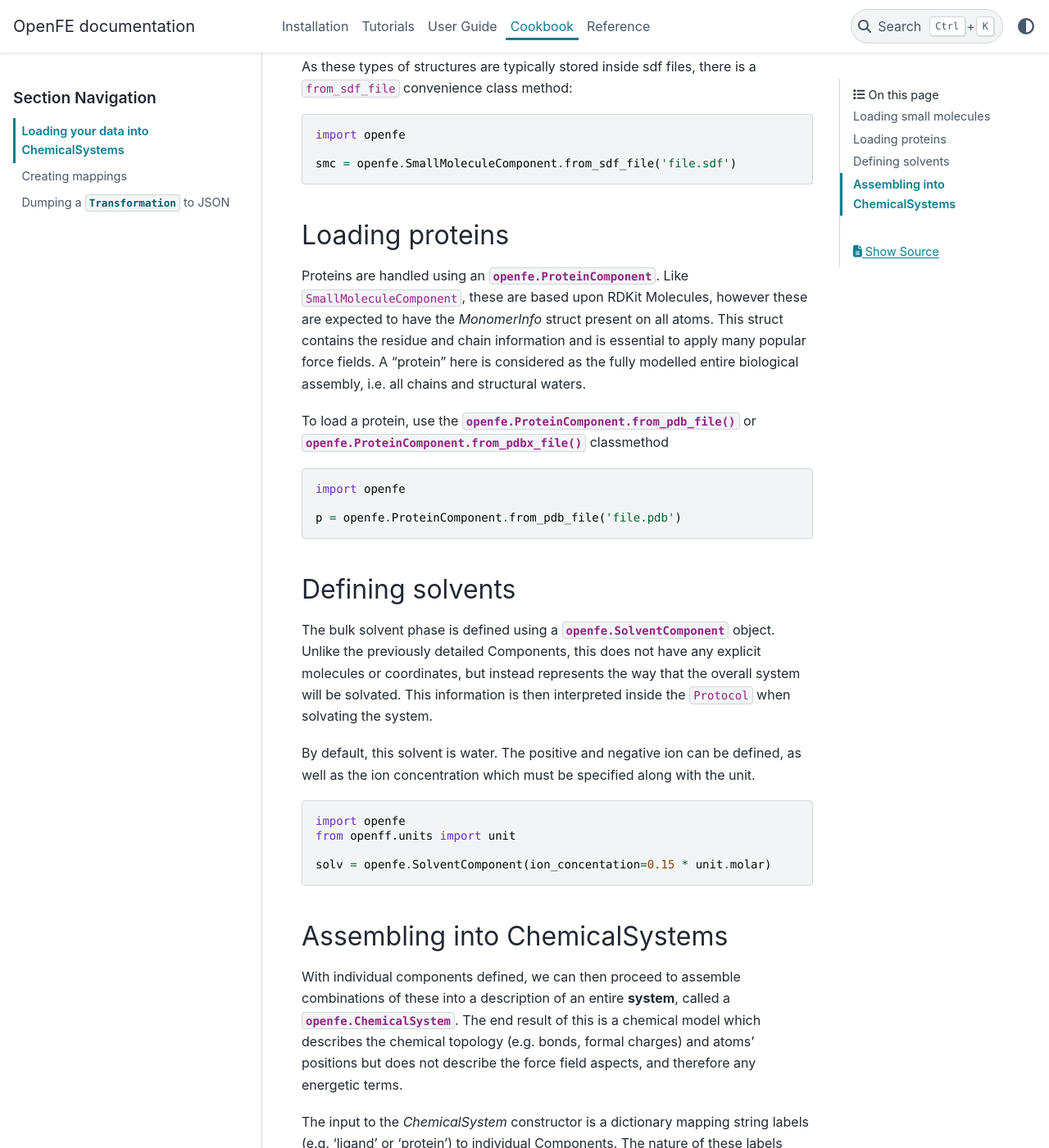
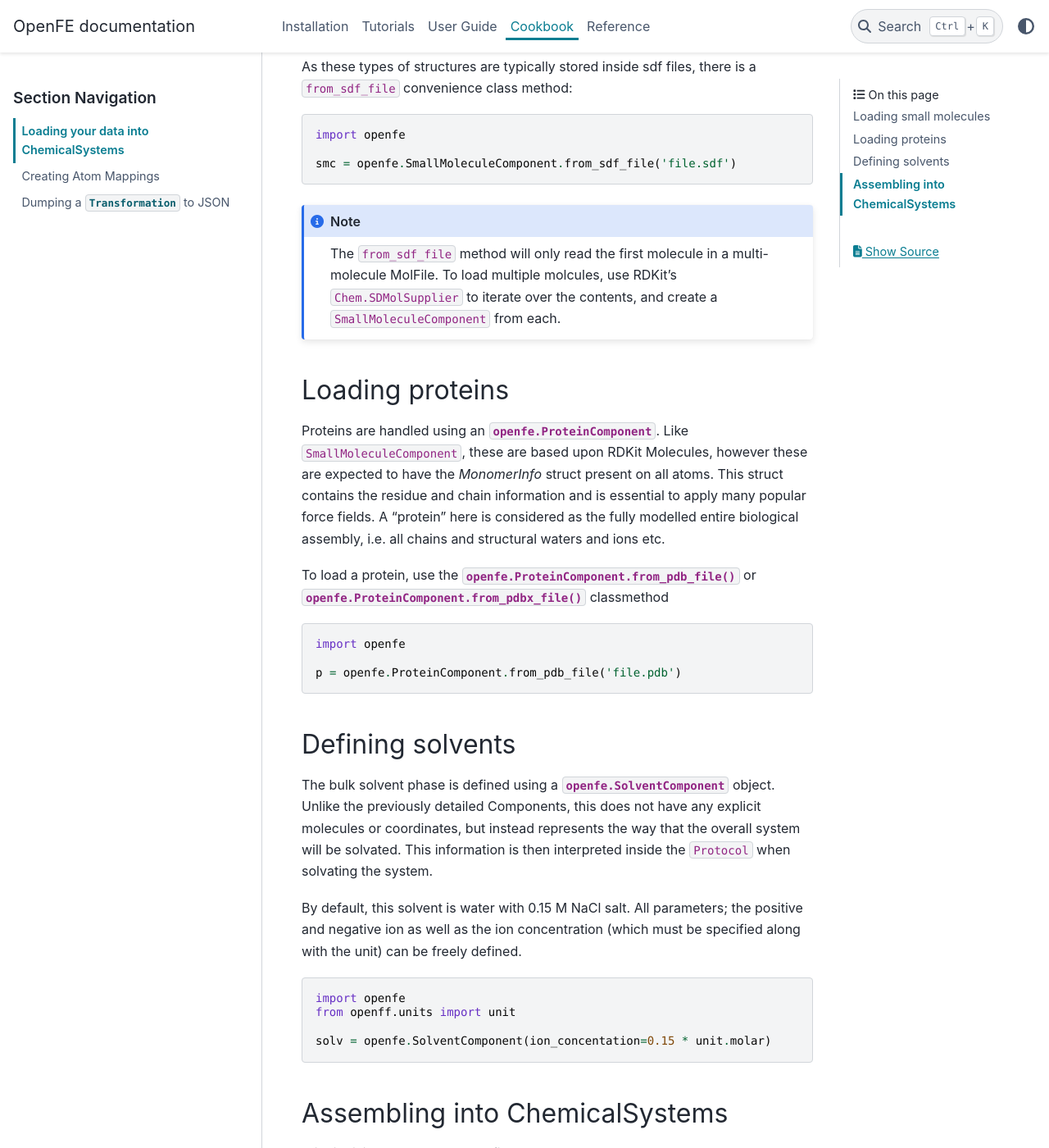
Before and after one commit to OpenFreeEnergy/openfe, a Sphinx documentation site: the page built from docs/cookbook/loading_molecules.rst, in a window 1280 px wide and 1400 px high, scrolled down 1285 px. Shown: the whole window at 82% size. Built offline with Sphinx 7.4.7 and the PyData theme 0.15.4, drawn with Linux system fonts in a browser that asks for light colours; some of the changed text lies outside the part shown.

Commit message:
doc updates following review

```diff
--- a/docs/cookbook/index.rst
+++ b/docs/cookbook/index.rst
@@ -6,5 +6,5 @@ This will include various how-to guides.
 .. toctree::
 
     loading_molecules
-    creating_mappings
+    creating_atom_mappings
     dumping_transformation
--- a/docs/cookbook/loading_molecules.rst
+++ b/docs/cookbook/loading_molecules.rst
@@ -52,6 +54,12 @@ As these types of structures are typically stored inside sdf files, there is a `
     smc = openfe.SmallMoleculeComponent.from_sdf_file('file.sdf')
 
 
+.. note::
+   The ``from_sdf_file`` method will only read the first molecule in a multi-molecule MolFile.
+   To load multiple molcules, use RDKit's ``Chem.SDMolSupplier`` to iterate over the contents,
+   and create a ``SmallMoleculeComponent`` from each.
+
+
 Loading proteins
 ----------------
 
@@ -59,7 +67,8 @@ Proteins are handled using an :class:`openfe.ProteinComponent`.
 Like ``SmallMoleculeComponent``, these are based upon RDKit Molecules,
 however these are expected to have the `MonomerInfo` struct present on all atoms.
 This struct contains the residue and chain information and is essential to apply many popular force fields.
-A "protein" here is considered as the fully modelled entire biological assembly, i.e. all chains and structural waters.
+A "protein" here is considered as the fully modelled entire biological assembly,
+i.e. all chains and structural waters and ions etc.
 
 To load a protein, use the :func:`openfe.ProteinComponent.from_pdb_file` or :func:`openfe.ProteinComponent.from_pdbx_file` classmethod
 
@@ -78,8 +87,9 @@ Unlike the previously detailed Components, this does not have any explicit molec
 but instead represents the way that the overall system will be solvated.
 This information is then interpreted inside the ``Protocol`` when solvating the system.
 
-By default, this solvent is water.  The positive and negative ion can be defined, as well as the ion concentration
-which must be specified along with the unit.
+By default, this solvent is water with 0.15 M NaCl salt.
+All parameters; the positive and negative ion as well as the ion concentration (which must be specified along with the unit)
+can be freely defined.
 
 .. code::
 
```
Also changed, not shown: other parts of docs/cookbook/loading_molecules.rst (+2 -0 lines), docs/cookbook/creating_atom_mappings.rst (renamed from docs/cookbook/creating_mappings.rst, +8 -6 lines).
